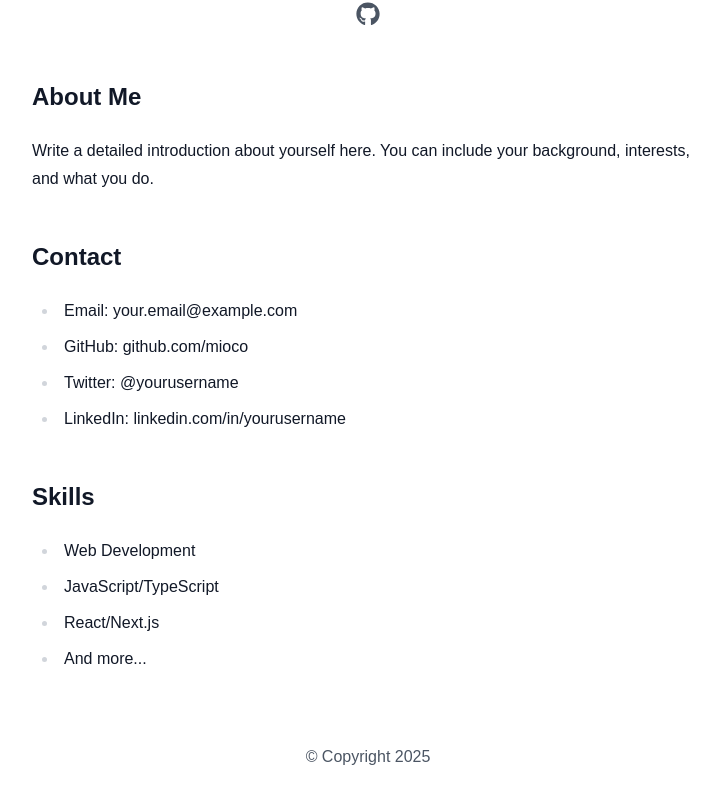
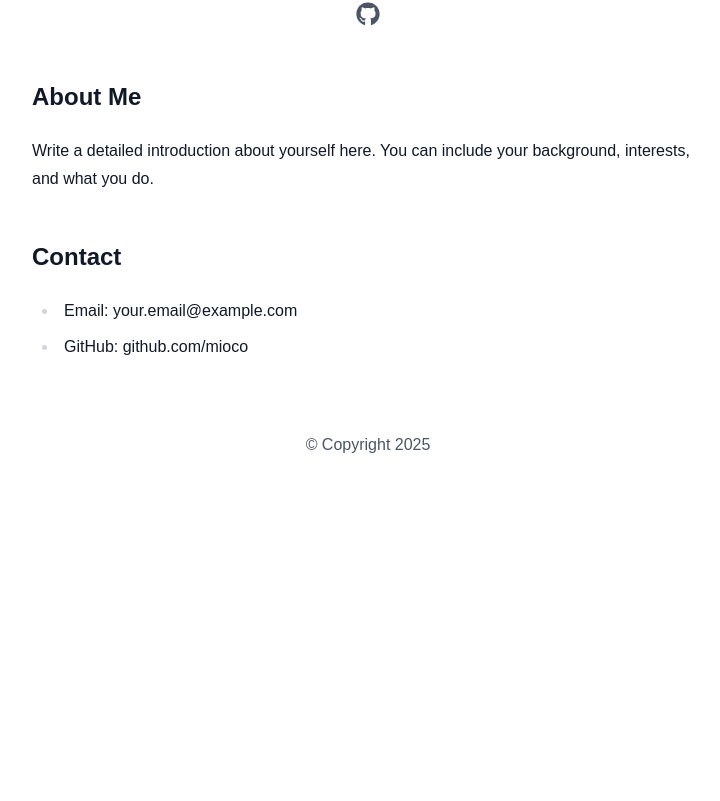
Before and after one commit to mioco/blog, a Next.js app: page /about in a window 1280 px wide. Shown: the part 326-1127 px from the top of the page, without its empty margins (272-992 px from the left). After the commit the page ends 815 px from the top, so only its background shows below. Built offline with nearby package versions, Linux system fonts and the light colour scheme.

Commit message:
Update page.tsx

```diff
--- a/src/app/about/page.tsx
+++ b/src/app/about/page.tsx
@@ -18,16 +18,6 @@ export default function AboutPage() {
           <ul>
             <li>Email: your.email@example.com</li>
             <li>GitHub: github.com/mioco</li>
-            <li>Twitter: @yourusername</li>
-            <li>LinkedIn: linkedin.com/in/yourusername</li>
-          </ul>
-
-          <h2>Skills</h2>
-          <ul>
-            <li>Web Development</li>
-            <li>JavaScript/TypeScript</li>
-            <li>React/Next.js</li>
-            <li>And more...</li>
           </ul>
         </section>
       </div>
```
